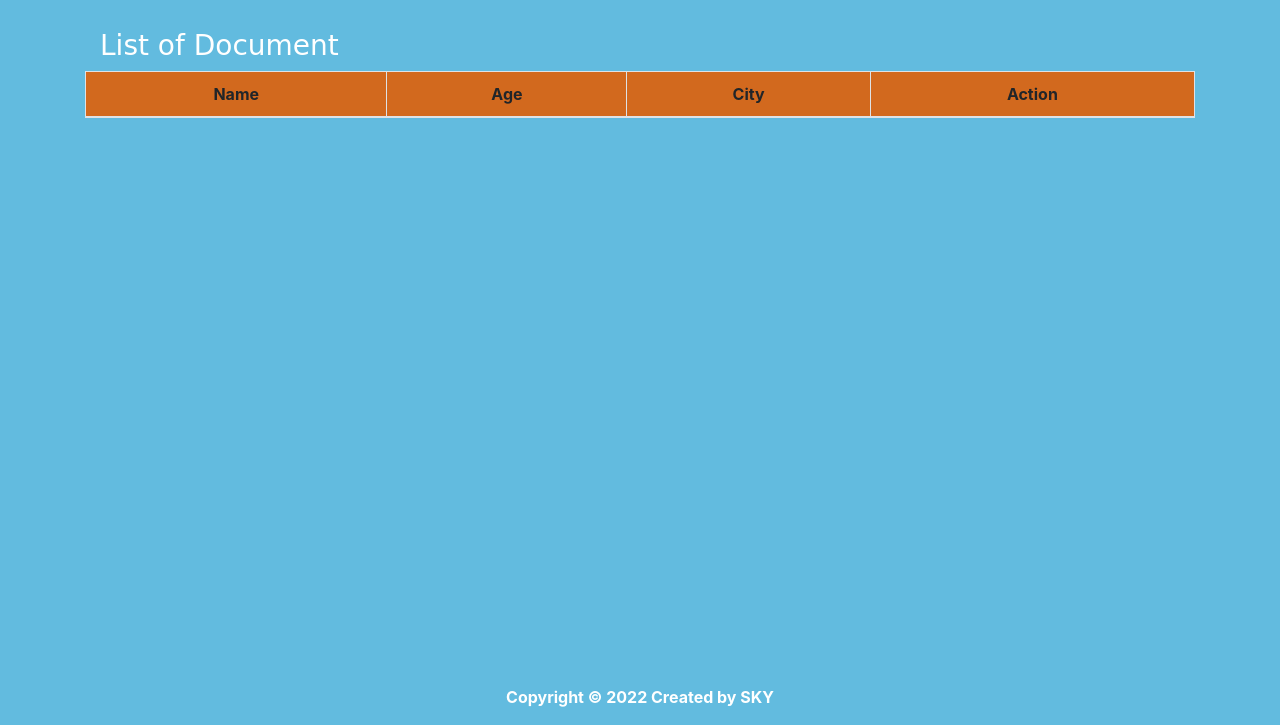
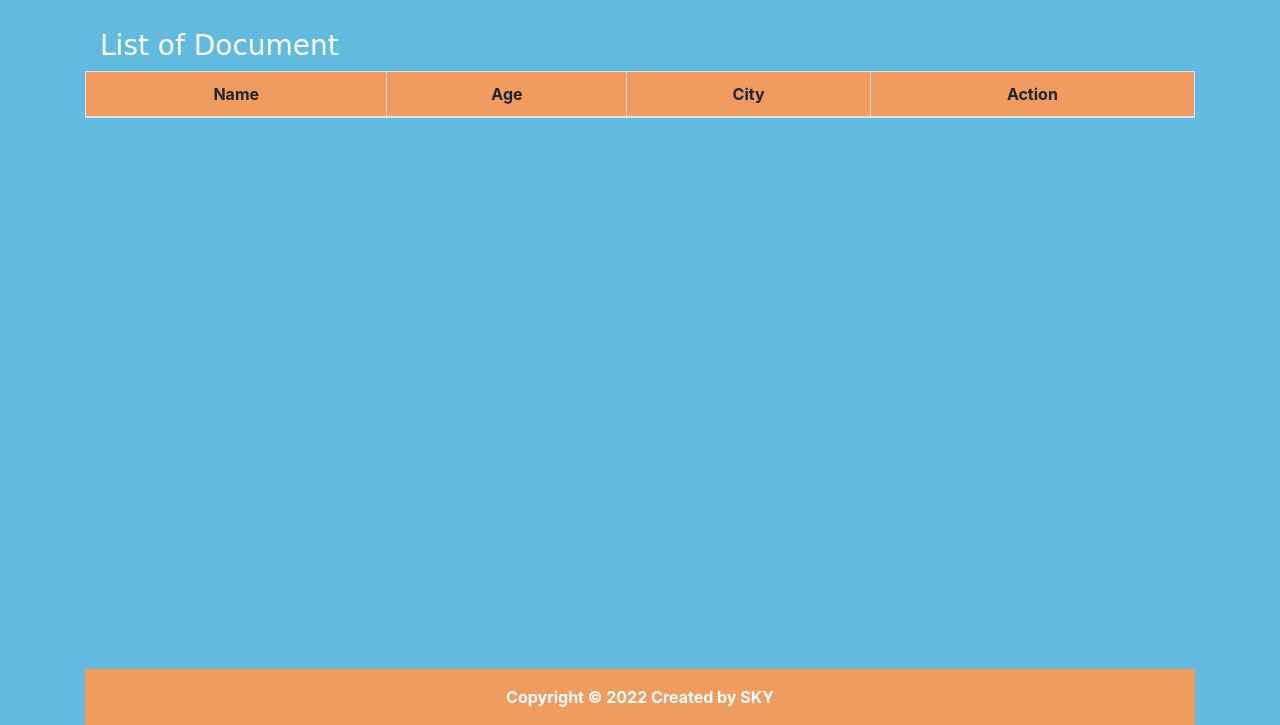
Before and after one commit to aakasky/App-DMA, a plain HTML site: page index.html in a window 1280 px wide. Shown: the part 75-800 px from the top of the page. Drawn offline with nearby package versions, Linux system fonts and the light colour scheme; no server answers.

Commit message:
Update index.html

```diff
--- a/index.html
+++ b/index.html
@@ -28,7 +28,7 @@
     <h3 class="container-xl pt-lg-3" style="color: white; font-family: cursive;">List of Document</h3>
     <table class="table table-bordered table-hover text-center">
       <thead
-        style="background-color: chocolate; font-family: cursive Impact, Haettenschweiler, 'Arial Narrow Bold',sans-serif;">
+        style="background-color: rgb(240, 155, 95); font-family: cursive Impact, Haettenschweiler, 'Arial Narrow Bold',sans-serif;">
         <th>Name</th>
         <th>Age</th>
         <th>City</th>
@@ -37,7 +37,7 @@
       <tbody id="tbody" style="color: black; font-family: cursive; font-weight: bold;"></tbody>
       <tfoot></tfoot>
     </table>
-    <footer class="footer mt-auto py-3" style="background-color: rgb(98, 187, 223);">
+    <footer class="footer mt-auto py-3" style="background-color: rgb(240, 155, 95);">
       <div class="container text-center">
         <span class="text" style="color: white; font-weight: bold;">Copyright &copy; 2022 Created by SKY</span>
       </div>
```
